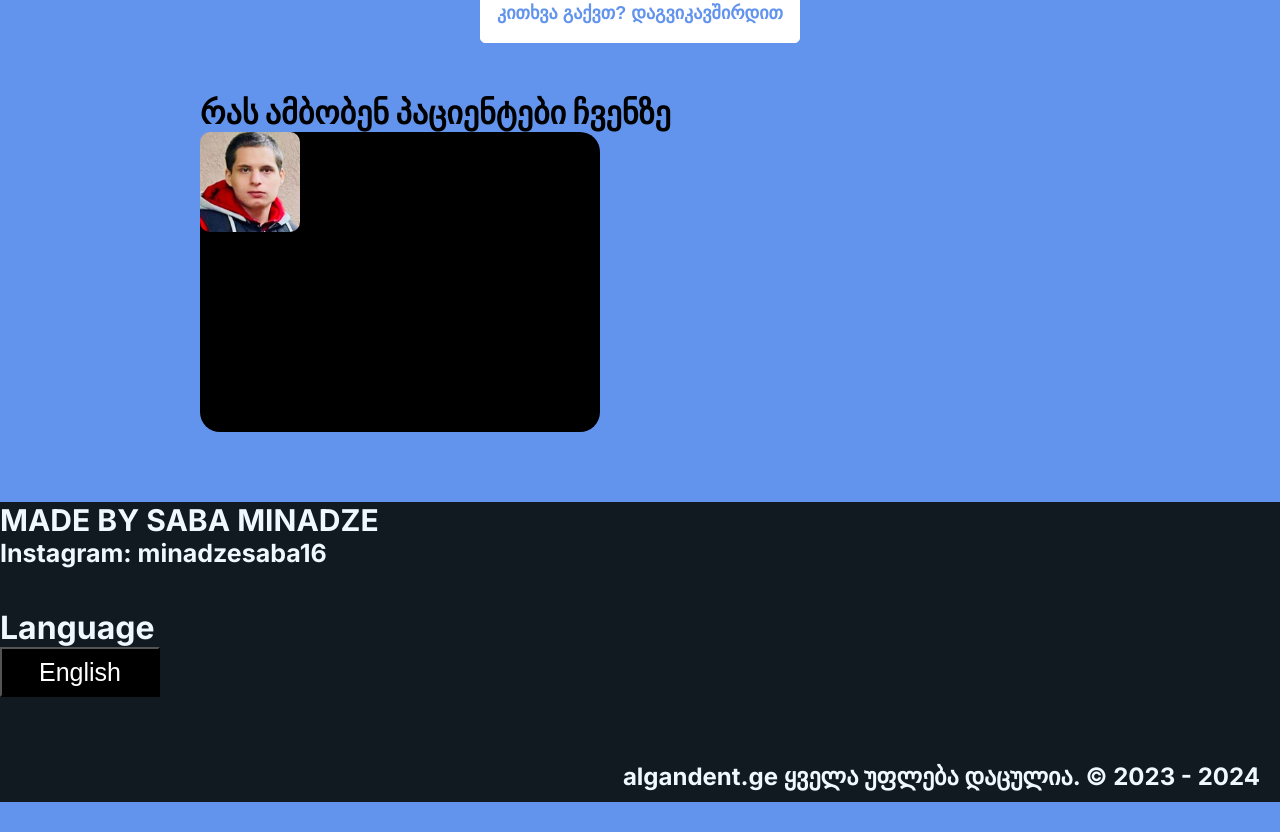
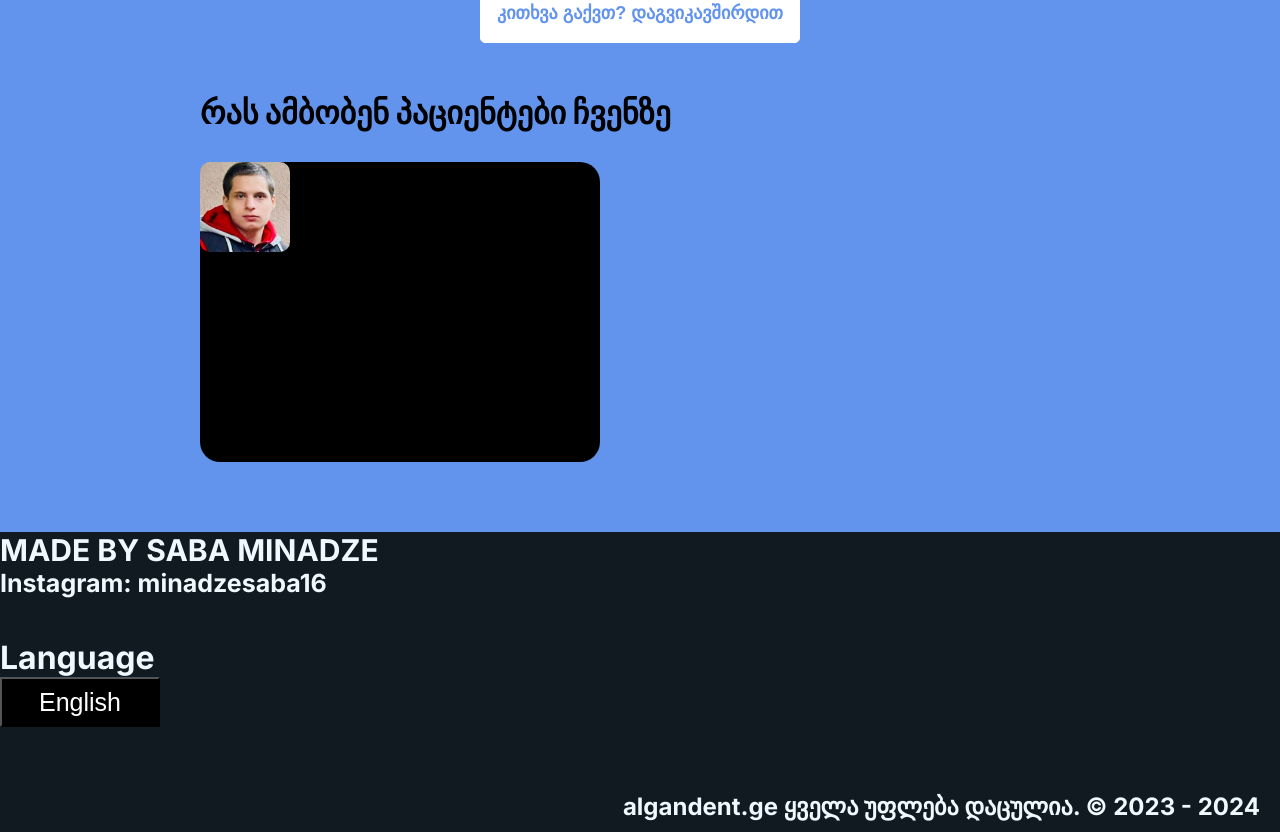
Before and after one commit to SabaMinadze/algani-dent, a Next.js app: page / in a window 1280 px wide. Shown: the part 820-1652 px from the top of the page. Before the commit the page ends 1622 px from the top, so only its background shows below. Built offline with nearby package versions, Linux system fonts and the light colour scheme.

Commit message:
Add code

```diff
--- a/app/components/RateBox/RateBox.module.css
+++ b/app/components/RateBox/RateBox.module.css
@@ -3,6 +3,7 @@
     width: 400px;
     background-color: black;
     border-radius: 20px;
+    margin-top: 30px;
 }
 
 .rateBoxImg{
--- a/app/components/RateBox/RateBox.tsx
+++ b/app/components/RateBox/RateBox.tsx
@@ -7,7 +7,7 @@ function RateBox() {
   return (
     <>
     <div className={s.rateBox}>
-      <Image src={saba} height={100} width={100} className={s.rateBoxImg}/>
+      <Image src={saba} height={90} width={90} className={s.rateBoxImg}/>
     </div>
     </>
   )
```
